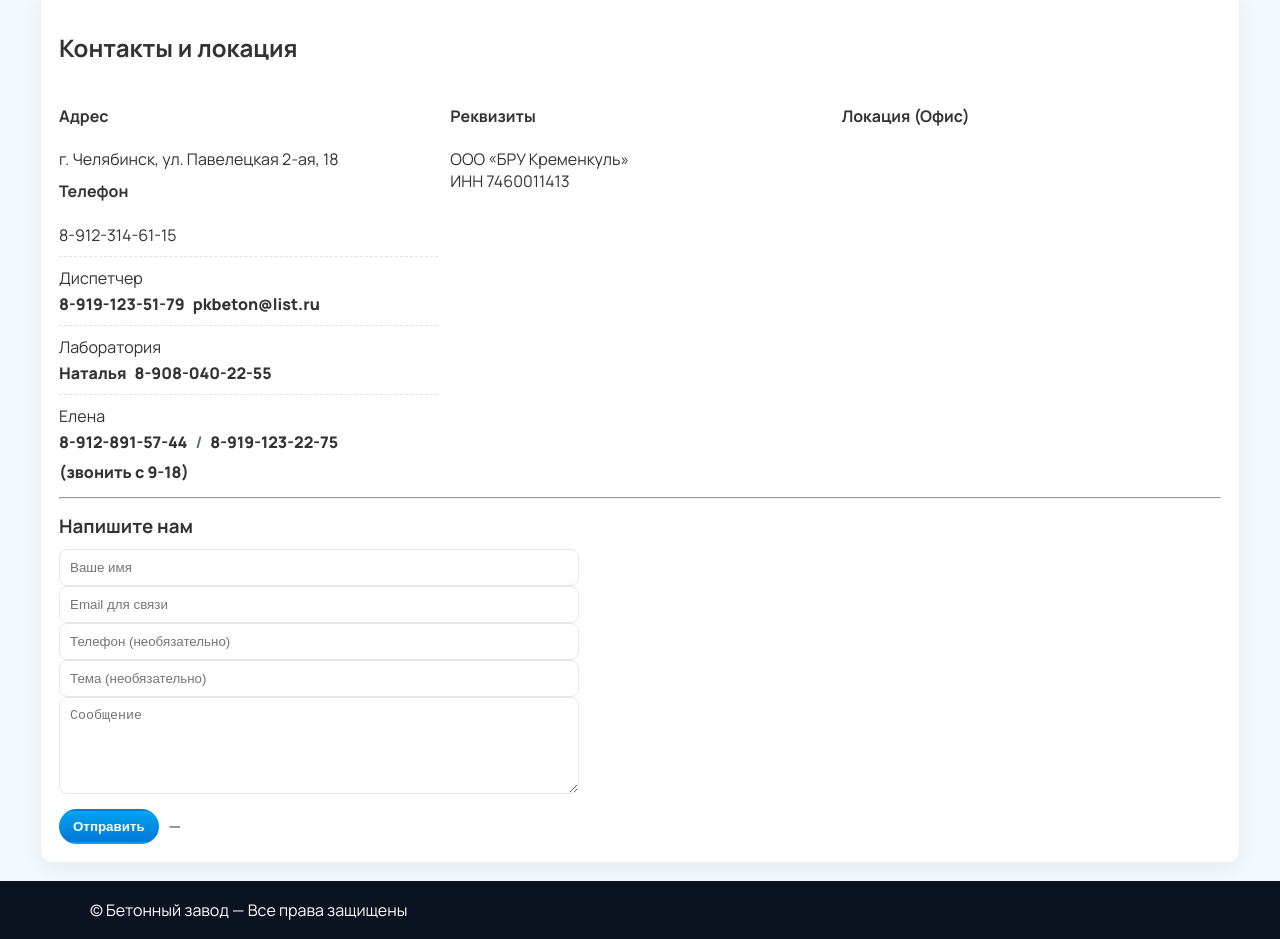
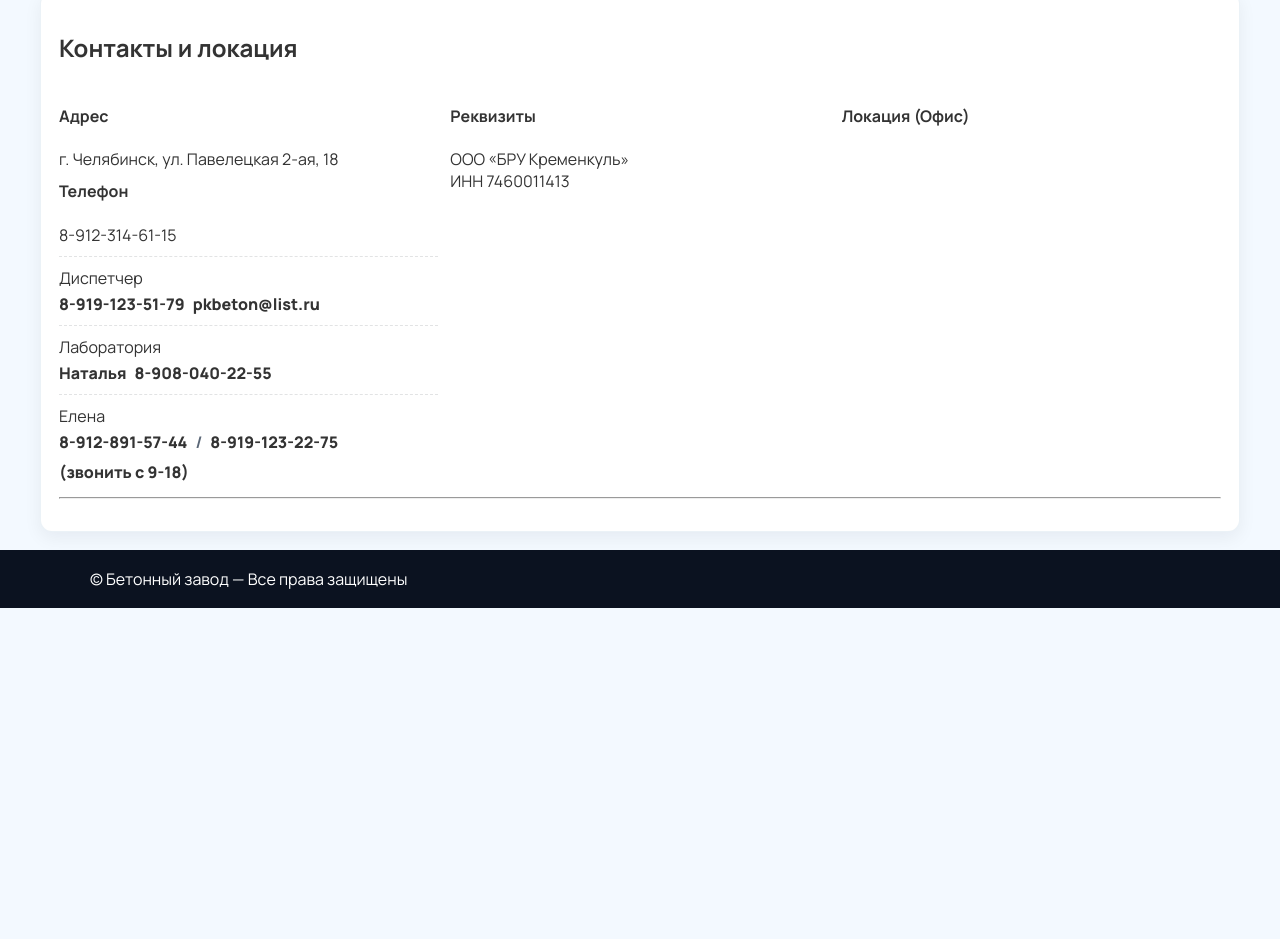
Before and after one commit to IMNJL/concrete_factory, a plain HTML site: page frontend/index.html in a window 1280 px wide. Shown: the part 3399-4338 px from the top of the page. After the commit the page ends 4007 px from the top, so only its background shows below. Drawn offline with Linux system fonts and the light colour scheme; files whose address does not match are found by name.

Commit message:
<06.02.2026 16:02> <commented 2nd form below>

```diff
--- a/frontend/index.html
+++ b/frontend/index.html
@@ -209,7 +209,7 @@
       </div>
 
       <hr style="margin:14px 0">
-      <h3 style="margin:0 0 10px">Напишите нам</h3>
+      <!-- <h3 style="margin:0 0 10px">Напишите нам</h3>
       <form id="contactForm" action="/sendform" method="POST" style="max-width:520px">
         <input type="text" name="name" placeholder="Ваше имя" autocomplete="name" required>
         <input type="email" name="email" placeholder="Email для связи" autocomplete="email" required>
@@ -220,7 +220,7 @@
           <button type="submit" class="button">Отправить</button>
           <div id="contactStatus" class="small">—</div>
         </div>
-      </form>
+      </form> -->
     </section>
   </main>
 </body>
```
